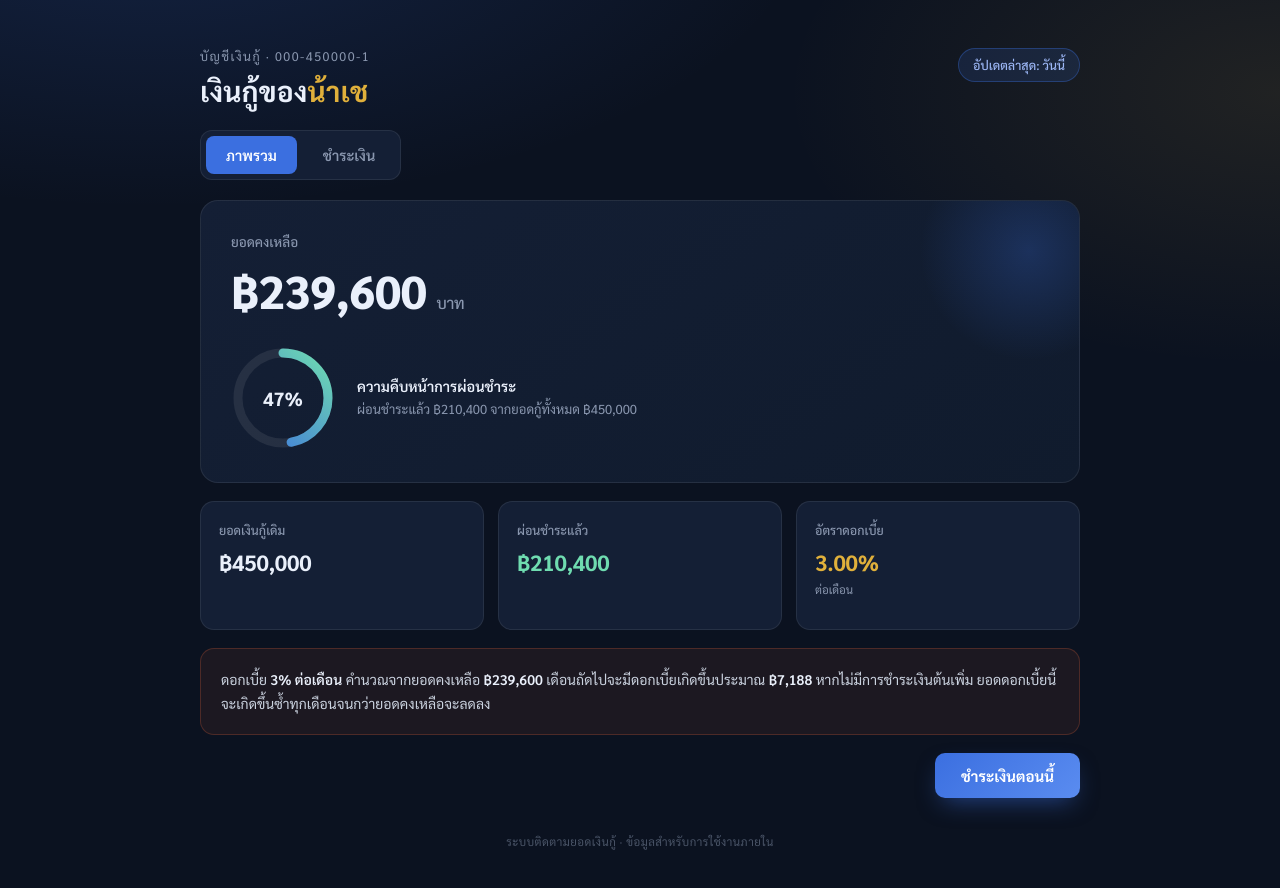
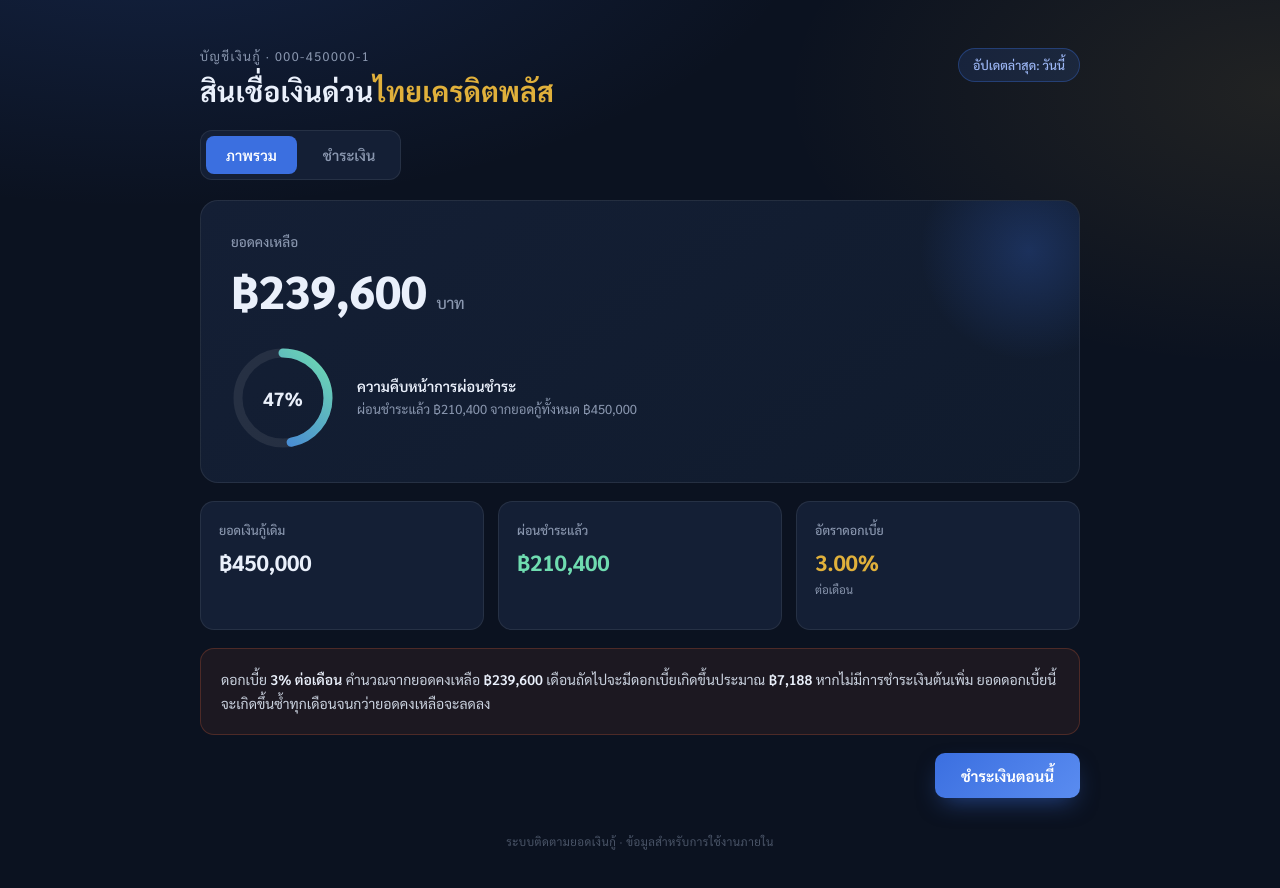
Before and after one commit to tiaewneehur/LOAN, a plain HTML site: page index.html in a window 1280 px wide. Drawn offline with Linux system fonts and the light colour scheme.

Commit message:
Update loan title in index.html

```diff
--- a/index.html
+++ b/index.html
@@ -380,7 +380,7 @@
   <div class="top">
     <div>
       <p class="id">บัญชีเงินกู้ · 000-450000-1</p>
-      <h1>เงินกู้ของ<span>น้าเช</span></h1>
+      <h1>สินเชื่อเงินด่วน<span>ไทยเครดิตพลัส</span></h1>
     </div>
     <span class="badge">อัปเดตล่าสุด: วันนี้</span>
   </div>
```
